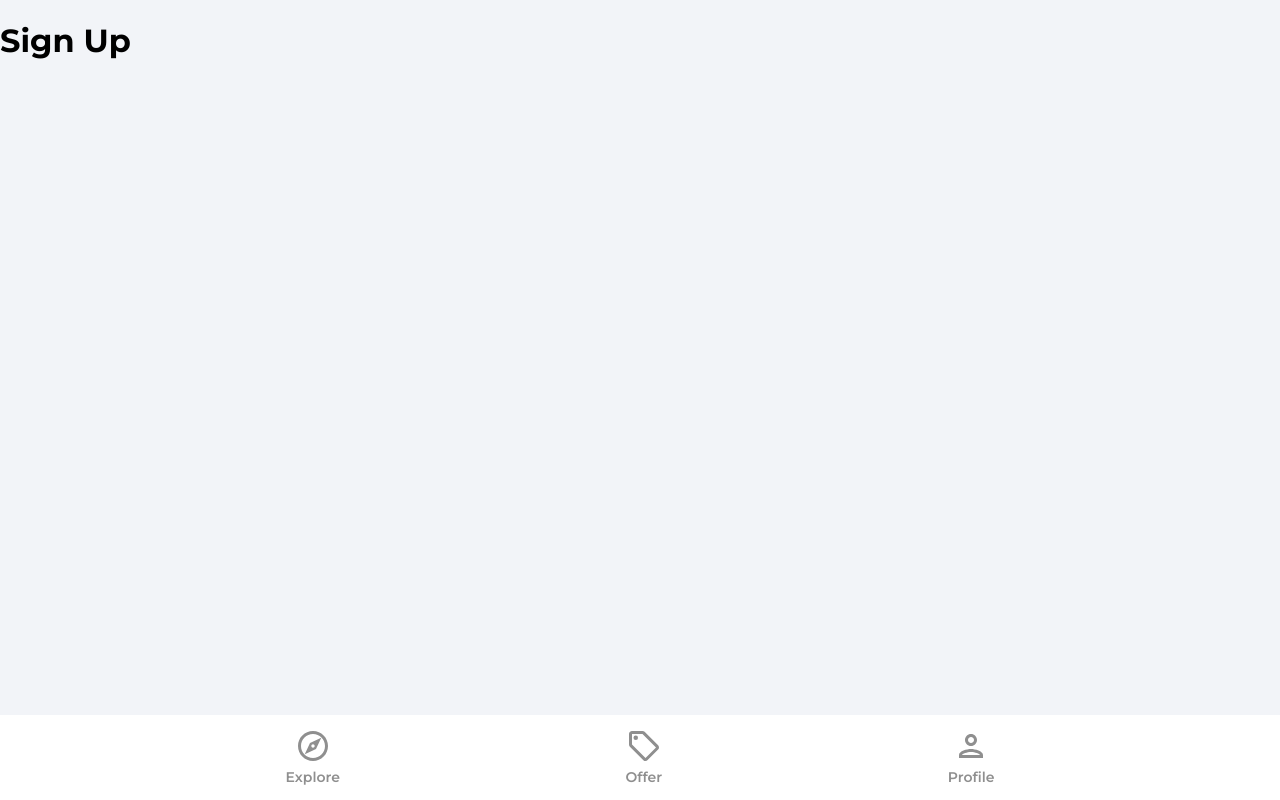
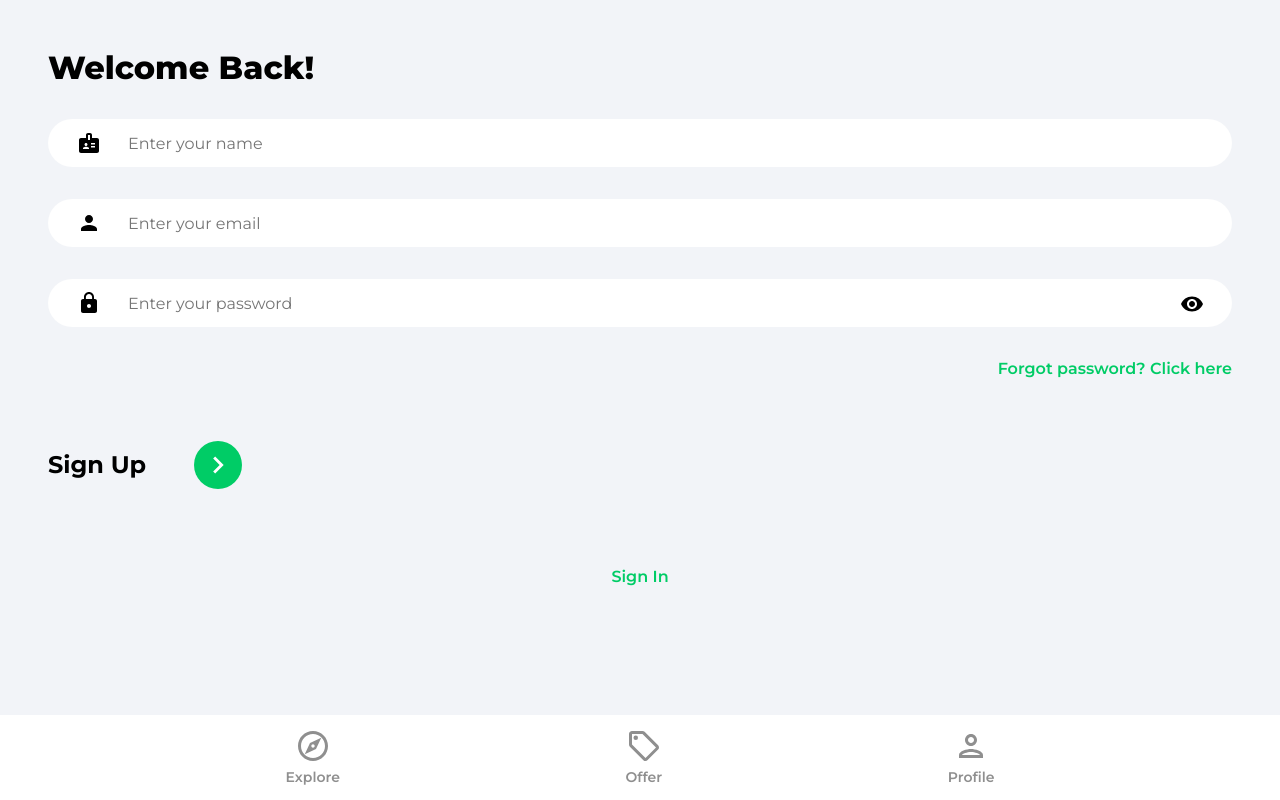
Before and after one commit to VladimirVolvakov/real-estate-marketplace, a React (Create React App) app: page /sign-up in a window 1280 px wide. Built offline with nearby package versions, Linux system fonts and the light colour scheme.

Commit message:
feat: add sign-up and sign-in page layout and styles

```diff
--- a/src/pages/SignIn.jsx
+++ b/src/pages/SignIn.jsx
@@ -1,8 +1,95 @@
+import { useState } from 'react'
+import { Link, useNavigate } from 'react-router-dom'
+import { ReactComponent as ArrowRightIcon } from '../assets/svg/keyboardArrowRightIcon.svg'
+import visibilityIcon from '../assets/svg/visibilityIcon.svg'
+
 const SignIn = () => {
+    const [showPassword, setShowPassword] = useState(false)
+    const [formData, setFormData] = useState({
+        email: '',
+        password: ''
+    })
+    const { email, password } = formData
+
+    const navigate = useNavigate()
+
+    const onChange = e => {
+        setFormData(prevState => ({
+            ...prevState,
+            [e.target.id]: e.target.value
+        }))
+    }
+
     return (
-        <div>
-            <h1>Sign In</h1>
-        </div>
+        <>
+            <div className='pageContainer'>
+                <header>
+                    <p className='pageHeader'>
+                        Welcome Back!
+                    </p>
+                </header>
+
+                <main>
+                    <form>
+                        <input
+                            className='emailInput'
+                            id='email'
+                            onChange={ onChange }
+                            placeholder='Enter your email'
+                            type='email'
+                            value={ email }
+                        />
+
+                        <div className='passwordInputDiv'>
+                            <input
+                                className='passwordInput'
+                                id='password'
+                                onChange={ onChange }
+                                placeholder='Enter your password'
+                                type={ showPassword ? 'text' : 'password' }
+                                value={ password}
+                            />
+
+                            <img
+                                alt='Show password'
+                                className='showPassword'
+                                onClick={() => setShowPassword(!showPassword)}
+                                src={ visibilityIcon }
+                            />
+                        </div>
+
+                        <Link
+                            className='forgotPasswordLink'
+                            to='/forgot-password'
+                        >
+                            Forgot password? Click here
+                        </Link>
+
+                        <div className='signInBar'>
+                            <p className='signInText'>
+                                Sign In
+                            </p>
+                            <button className='signInButton'>
+                                <ArrowRightIcon
+                                    fill='#ffffff'
+                                    height='34px'
+                                    width='34px'
+                                />
+                            </button>
+                        </div>
+                    </form>
+                </main>
+
+                {/* Google OAuth */}
+
+                <Link
+                    className='registerLink'
+                    to='/sign-up'
+                >
+                    Sign Up
+                </Link>
+            </div>
+        </>
     )
 }
 
--- a/src/pages/SignUp.jsx
+++ b/src/pages/SignUp.jsx
@@ -1,8 +1,105 @@
+import { useState } from 'react'
+import { Link, useNavigate } from 'react-router-dom'
+import { ReactComponent as ArrowRightIcon } from '../assets/svg/keyboardArrowRightIcon.svg'
+import visibilityIcon from '../assets/svg/visibilityIcon.svg'
+
 const SignUp = () => {
+    const [showPassword, setShowPassword] = useState(false)
+    const [formData, setFormData] = useState({
+        name: '',
+        email: '',
+        password: ''
+    })
+    const { name, email, password } = formData
+
+    const navigate = useNavigate()
+
+    const onChange = e => {
+        setFormData(prevState => ({
+            ...prevState,
+            [e.target.id]: e.target.value
+        }))
+    }
+
     return (
-        <div>
-            <h1>Sign Up</h1>
-        </div>
+        <>
+            <div className='pageContainer'>
+                <header>
+                    <p className='pageHeader'>
+                        Welcome Back!
+                    </p>
+                </header>
+
+                <main>
+                    <form>
+                        <input
+                            className='nameInput'
+                            id='name'
+                            onChange={ onChange }
+                            placeholder='Enter your name'
+                            type='text'
+                            value={ name }
+                        />
+
+                        <input
+                            className='emailInput'
+                            id='email'
+                            onChange={ onChange }
+                            placeholder='Enter your email'
+                            type='email'
+                            value={ email }
+                        />
+
+                        <div className='passwordInputDiv'>
+                            <input
+                                className='passwordInput'
+                                id='password'
+                                onChange={ onChange }
+                                placeholder='Enter your password'
+                                type={ showPassword ? 'text' : 'password' }
+                                value={ password}
+                            />
+
+                            <img
+                                alt='Show password'
+                                className='showPassword'
+                                onClick={() => setShowPassword(!showPassword)}
+                                src={ visibilityIcon }
+                            />
+                        </div>
+
+                        <Link
+                            className='forgotPasswordLink'
+                            to='/forgot-password'
+                        >
+                            Forgot password? Click here
+                        </Link>
+
+                        <div className='signUpBar'>
+                            <p className='signUpText'>
+                                Sign Up
+                            </p>
+                            <button className='signUpButton'>
+                                <ArrowRightIcon
+                                    fill='#ffffff'
+                                    height='34px'
+                                    width='34px'
+                                />
+                            </button>
+                        </div>
+                    </form>
+                </main>
+
+                {/* Google OAuth */}
+
+                <Link
+                    className='registerLink'
+                    to='/sign-in'
+                >
+                    Sign In
+                </Link>
+            </div>
+        </>
     )
 }
 
```
